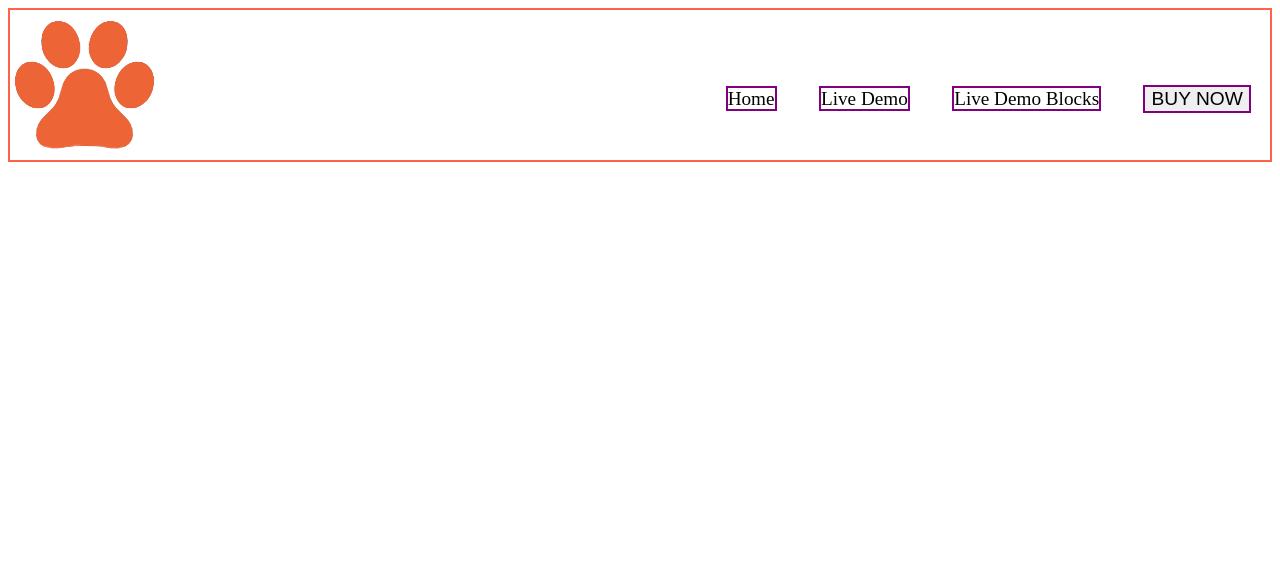
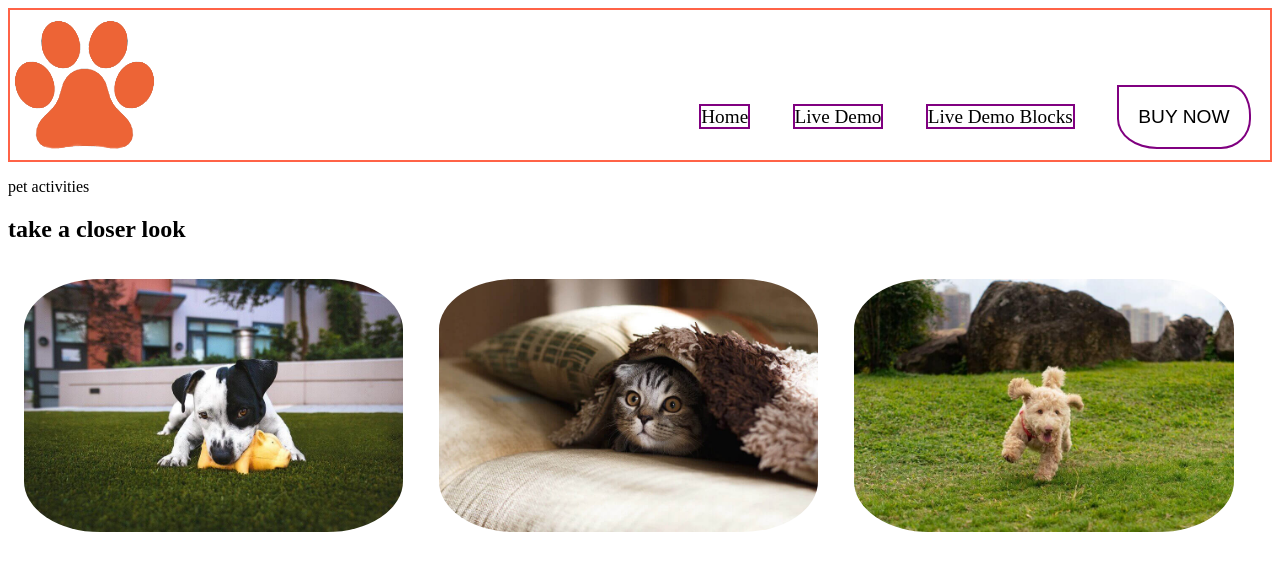
Before and after one commit to AlbertoArochal/202210-W2-puppies, a website: page index.html in a window 1280 px wide. Drawn offline with Linux system fonts and the light colour scheme.

Commit message:
added pictures of puppies, h1 and p

```diff
--- a/index.html
+++ b/index.html
@@ -20,6 +20,14 @@
         </div>
     </header>
 
+    <section>
+        <p>pet activities</p>
+        <h1>take a closer look</h1>
+        <img src="/images/01.jpg" alt="little dog biting yellow pig">
+        <img src="/images/02.jpg" alt="Little cat in bed">
+        <img src="/images/03.jpg" alt="little dog running in the grass">
+    </section>
+
 </body>
 
 </html>
--- a/styles/styles.css
+++ b/styles/styles.css
@@ -15,3 +15,24 @@ header {
     font-size: larger;
 
 }
+
+button {
+    border: solid orangered 2px;
+    border-radius: 0px 20px 30px 40px/30px;
+    padding: 1em;
+}
+
+header button {
+    background-color: white;
+    border: 2px orangered solid;
+}
+
+section>img {
+    display: inline;
+    border-radius: 20%;
+    max-width: 30%;
+    height: 40%;
+    margin: 1em;
+    image-orientation: from-image;
+
+}
```
